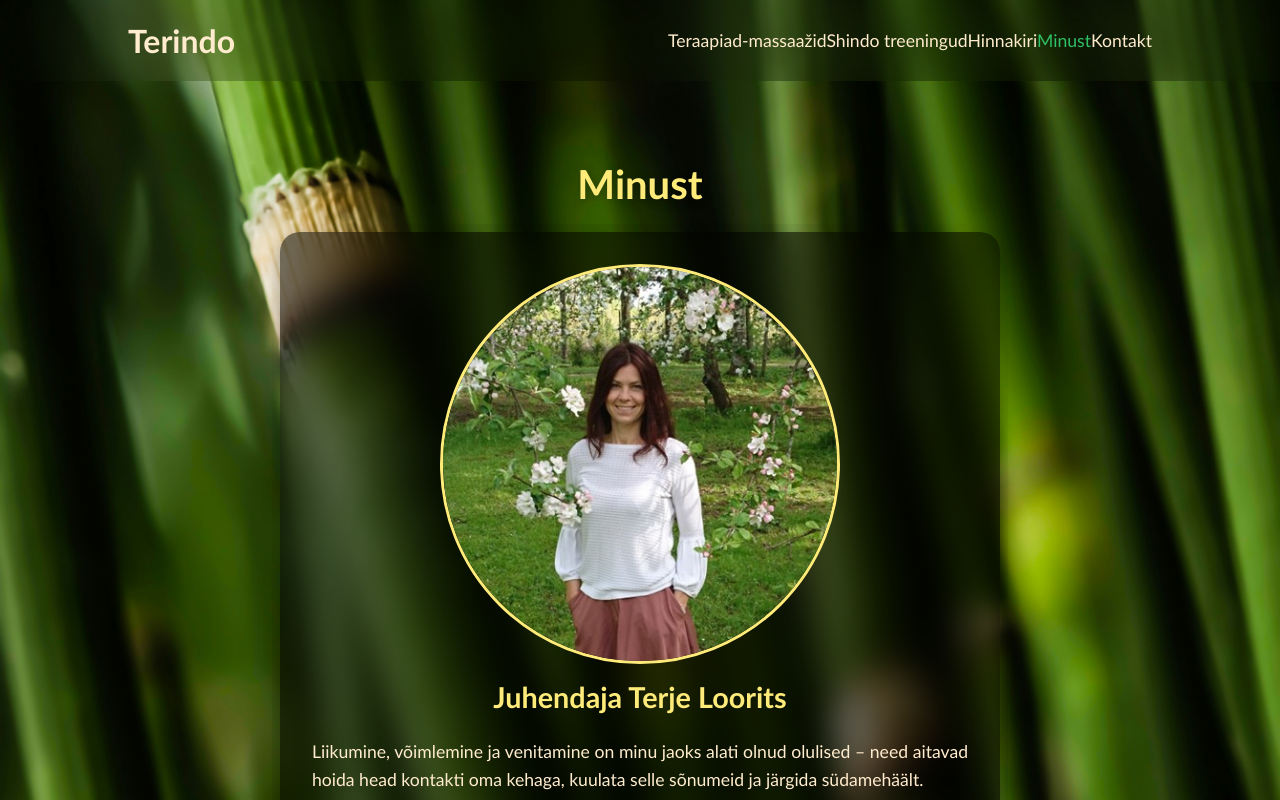
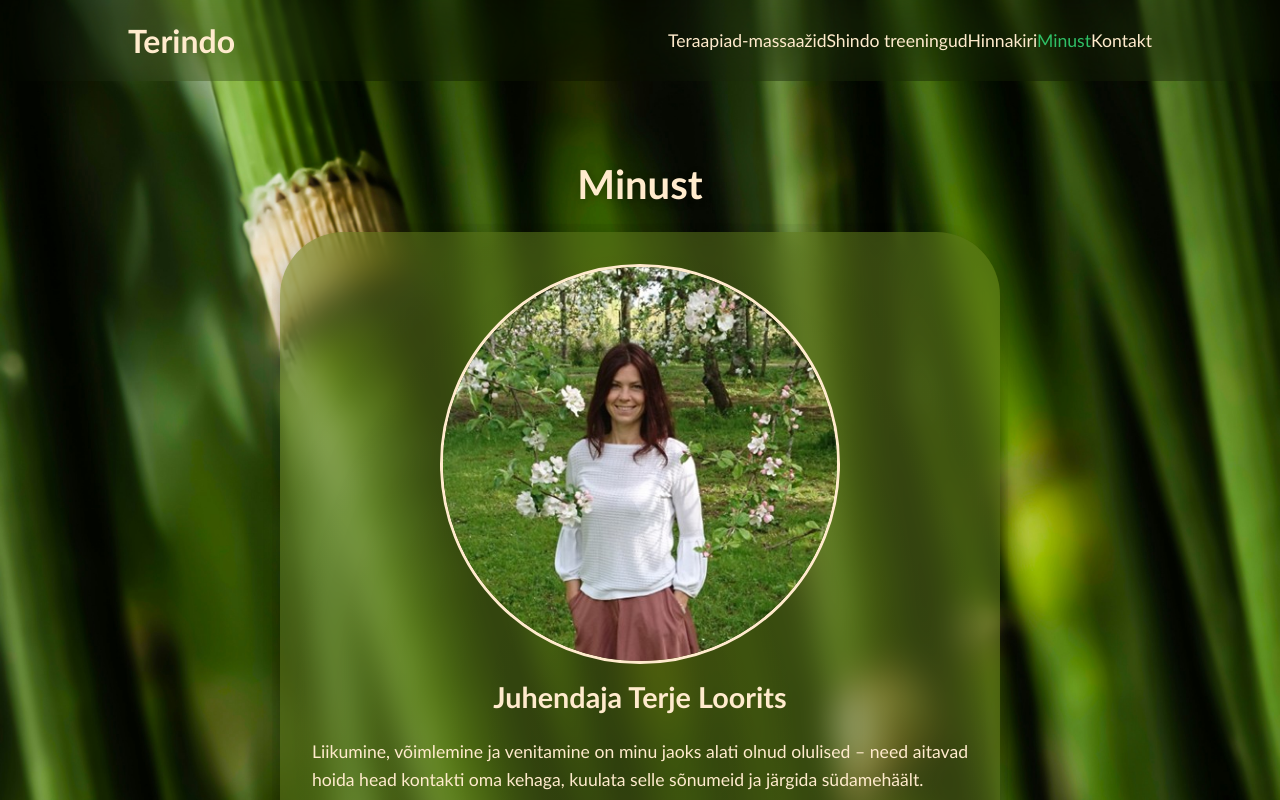
Before and after one commit to Oilivur/Shiatsu, a Vue app: page /minust in a window 1280 px wide. Shown: the top 800 px of the page. Built offline with nearby package versions, Linux system fonts and the light colour scheme.

Commit message:
timmisin värve

```diff
--- a/src/assets/css/style.css
+++ b/src/assets/css/style.css
@@ -33,7 +33,7 @@ h1 {
   font-size: 2.5rem;
   text-align: center;
   font-weight: bold;
-  color: #ffeb7a; /* Warm gold tone */
+  color: blanchedalmond; /* Warm gold tone */
   text-shadow: 2px 2px 10px rgba(0, 0, 0, 0.3); /* Subtle glow */
   margin-bottom: 1.5rem;
 }
@@ -42,8 +42,8 @@ h1 {
 .content-box {
   max-width: 45rem;
   padding: 2rem;
-  border-radius: 1.25rem;
-  background: rgba(0, 0, 0, 0.5); /* Slightly darker for better contrast */
+  border-radius: 4rem;
+  background: rgba(106, 133, 33, 0.5); /* Slightly darker for better contrast */
   backdrop-filter: blur(1rem);
   box-shadow: 0px 0.5rem 1rem rgba(0, 0, 0, 0.3);
   text-align: center;
@@ -67,7 +67,7 @@ h1 {
   height: 25rem;
   object-fit: cover;
   border-radius: 50%; /* Circular shape */
-  border: 3px solid #ffeb7a; /* Matches `h1` color */
+  border: 3px solid blanchedalmond; /* Matches `h1` color */
   margin-bottom: 1rem;
 }
 
@@ -76,7 +76,7 @@ h1 {
   margin-bottom: 1.5rem; /* Adds space below title */
   font-weight: bold;
   text-align: center;
-  color: #ffeb7a; /* Warm golden tone for emphasis */
+  color: blanchedalmond; /* Warm golden tone for emphasis */
 }
 
 .content-box p {
```
